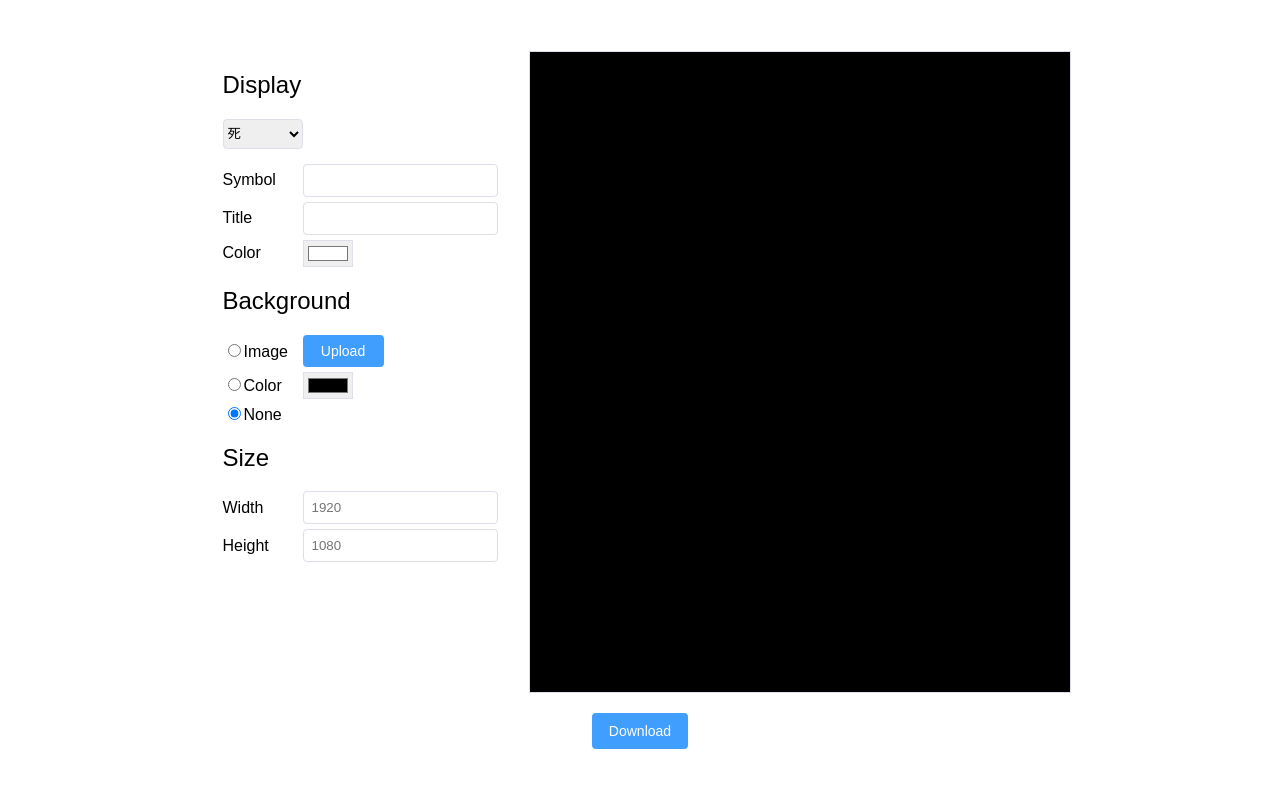
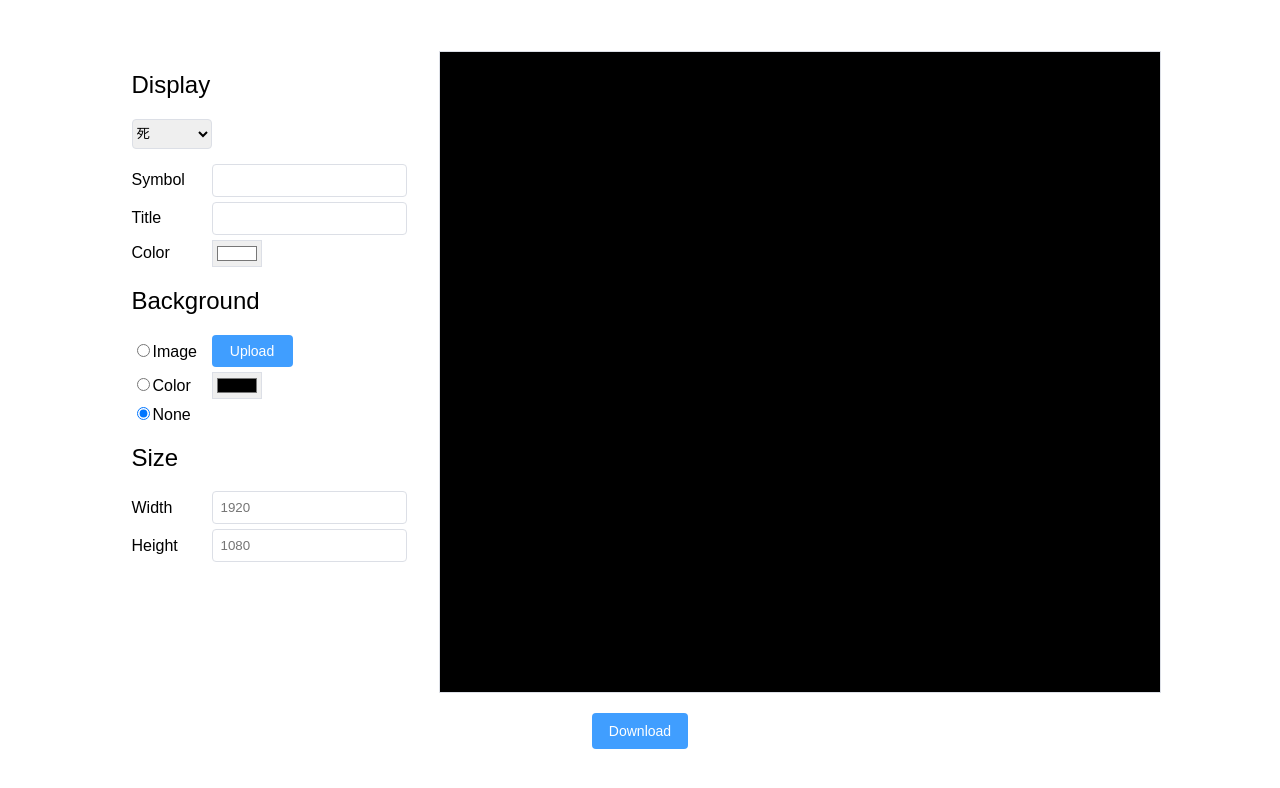
Before and after one commit to lomirus/sekiro-symbols-generator, a React app: page / in a window 1280 px wide. Shown: the top 788 px of the page. Built offline with nearby package versions, Linux system fonts and the light colour scheme; a web font is replaced by a local one.

Commit message:
refactor: widen the preview canvas

```diff
--- a/src/App.tsx
+++ b/src/App.tsx
@@ -10,7 +10,7 @@ import reducer from './global/reducer'
 const styles = {
     root: {
         display: "grid",
-        gridTemplateColumns: "300px 540px",
+        gridTemplateColumns: "300px auto",
         gridTemplateRows: "1fr auto",
         columnGap: "20px",
         rowGap: "20px",
--- a/src/components/Preview.tsx
+++ b/src/components/Preview.tsx
@@ -10,7 +10,7 @@ const canvasStyle: CSSObject = {
     border: "1px solid #DCDFE6",
 }
 
-const HEIGHT = 640, WIDTH = 540
+const HEIGHT = 640, WIDTH = 720
 
 const Preview = ({ text }: PreviewProps): ReactElement => {
     const canvas = useRef<HTMLCanvasElement>(null)
```
